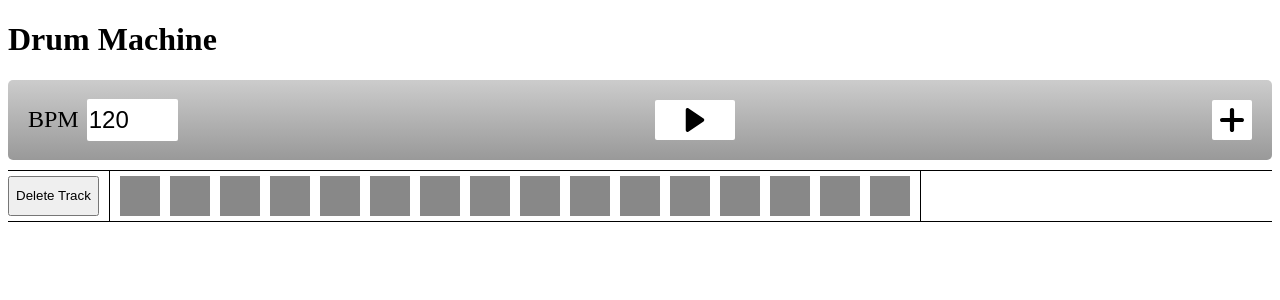
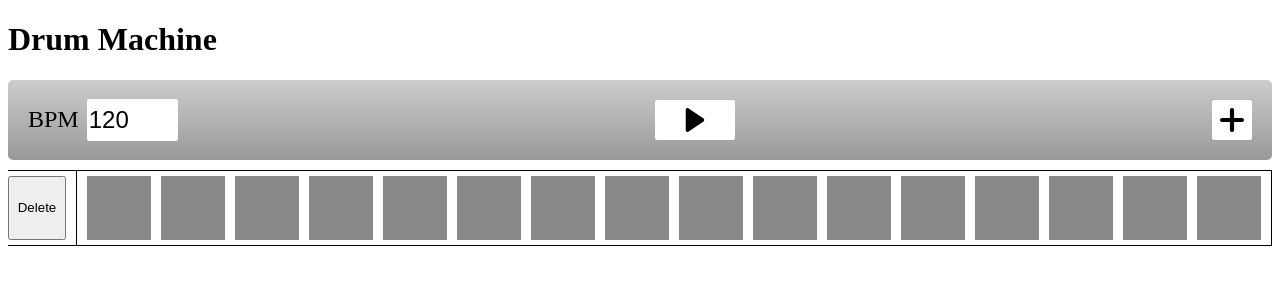
Before and after one commit to cschwartz525/drum-machine, a React app: page / in a window 1280 px wide. Both pictures are taken after a click on the button 1231 px from the left and 119 px from the top of the page. Shown: the top 300 px of the page. Built offline with nearby package versions, Linux system fonts and the light colour scheme.

Commit message:
Set size of beat squares dynamically based on view width

```diff
--- a/src/components/BeatSquare/component.tsx
+++ b/src/components/BeatSquare/component.tsx
@@ -10,9 +10,11 @@ const Square = styled.button<SquareProps>`
     background: ${({ isEnabled }) => (isEnabled ? '#bb0000' : '#888888')};
     border: none;
     cursor: pointer;
-    height: 40px;
+    height: 5vw;
     margin: 5px;
-    width: 40px;
+    min-height: 40px;
+    min-width: 40px;
+    width: 5vw;
 
     &:hover {
         background: ${({ isEnabled }) => (isEnabled ? 'linear-gradient(#bb0000, #880000);' : 'linear-gradient(#888888, #555555);')};
--- a/src/components/TrackRow/component.tsx
+++ b/src/components/TrackRow/component.tsx
@@ -12,6 +12,7 @@ const Wrapper = styled.div`
 const DeleteTrackButton = styled.button`
     cursor: pointer;
     margin: 5px 0;
+    width: 90px;
 `;
 
 const BeatsWrapper = styled.div`
@@ -27,7 +28,7 @@ const TrackRow = ({ deleteTrack, track }: TrackRowProps.Root): JSX.Element => (
         <DeleteTrackButton
             onClick={(): void => deleteTrack(track?.id)}
         >
-            Delete Track
+            Delete
         </DeleteTrackButton>
         <BeatsWrapper>
             {track.beats.map((beat, i) => (
```
